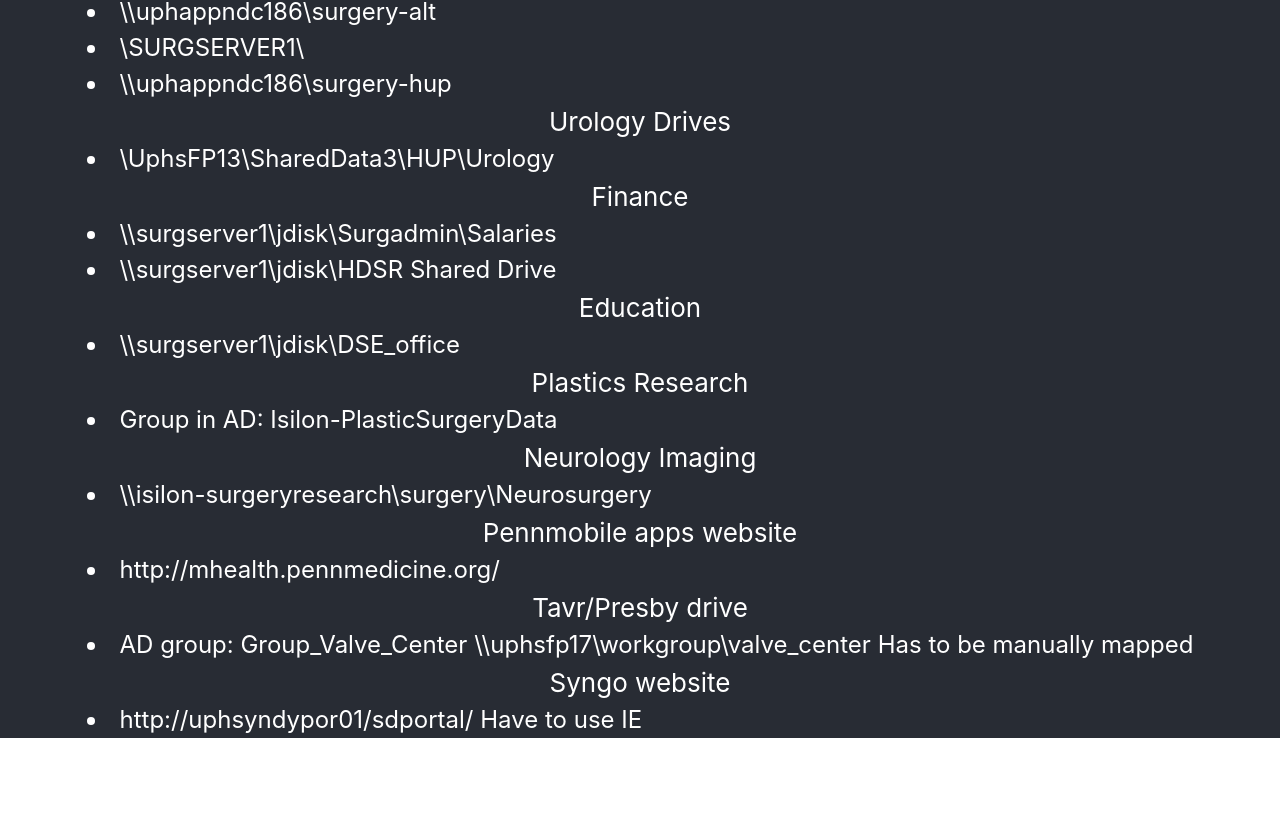
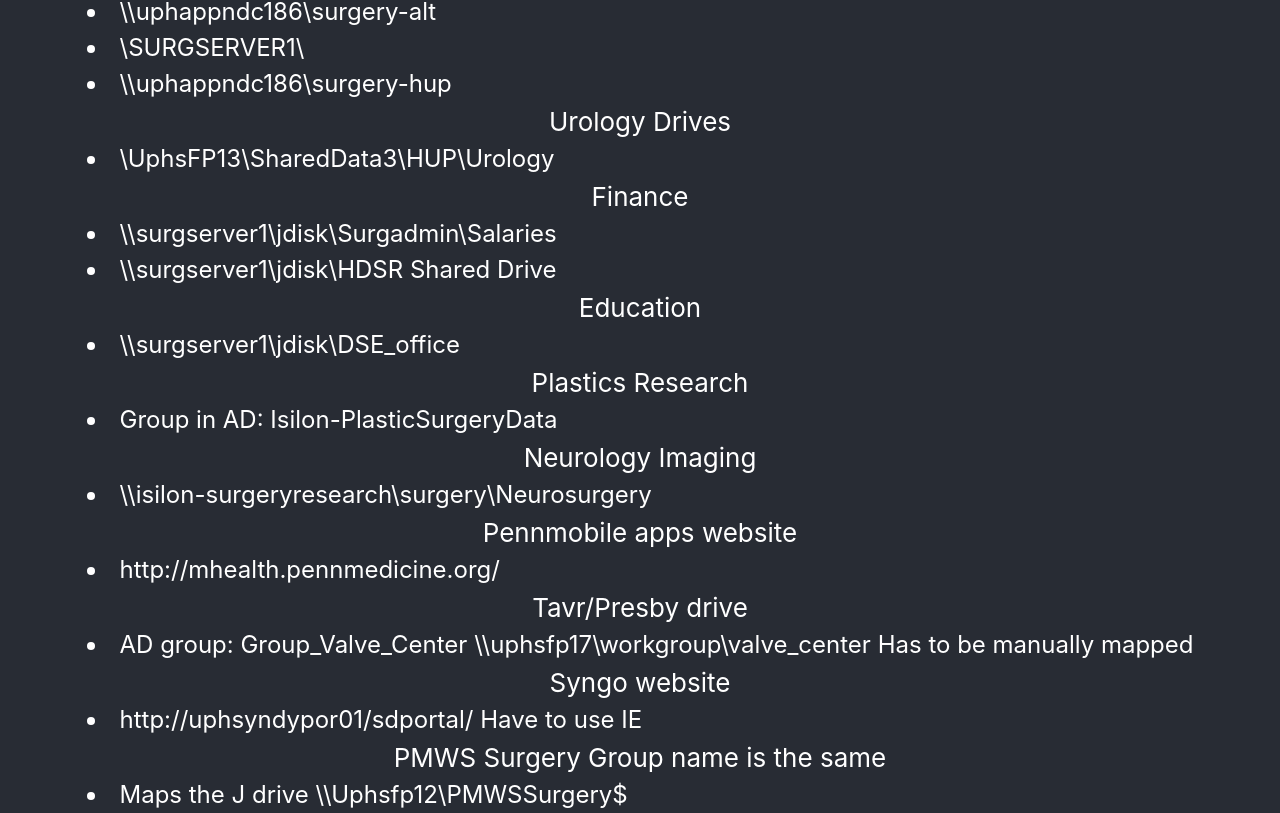
Before and after one commit to TimMitzen/surgery, a React (Create React App) app: page /drives in a window 1280 px wide. Shown: the part 369-1182 px from the top of the page. Before the commit the page ends 1107 px from the top, so only its background shows below. Built offline with nearby package versions, Linux system fonts and the light colour scheme.

Commit message:
Update Drives.js
Updated drives to add pmws Surgery

```diff
--- a/src/components/Drives.js
+++ b/src/components/Drives.js
@@ -55,7 +55,10 @@
       <li className="listHeading">Syngo website</li>
 
 
-      <li className="list">http://uphsyndypor01/sdportal/ Have to use IE</li>
+      <li className="list">http://uphsyndypor01/sdportal/ Have to use IE </li>
+      <li className="listHeading">PMWS Surgery Group name is the same</li>
+      <li className="list">Maps the J drive \\Uphsfp12\PMWSSurgery$</li>
+
     </div>
   );
 };
```
